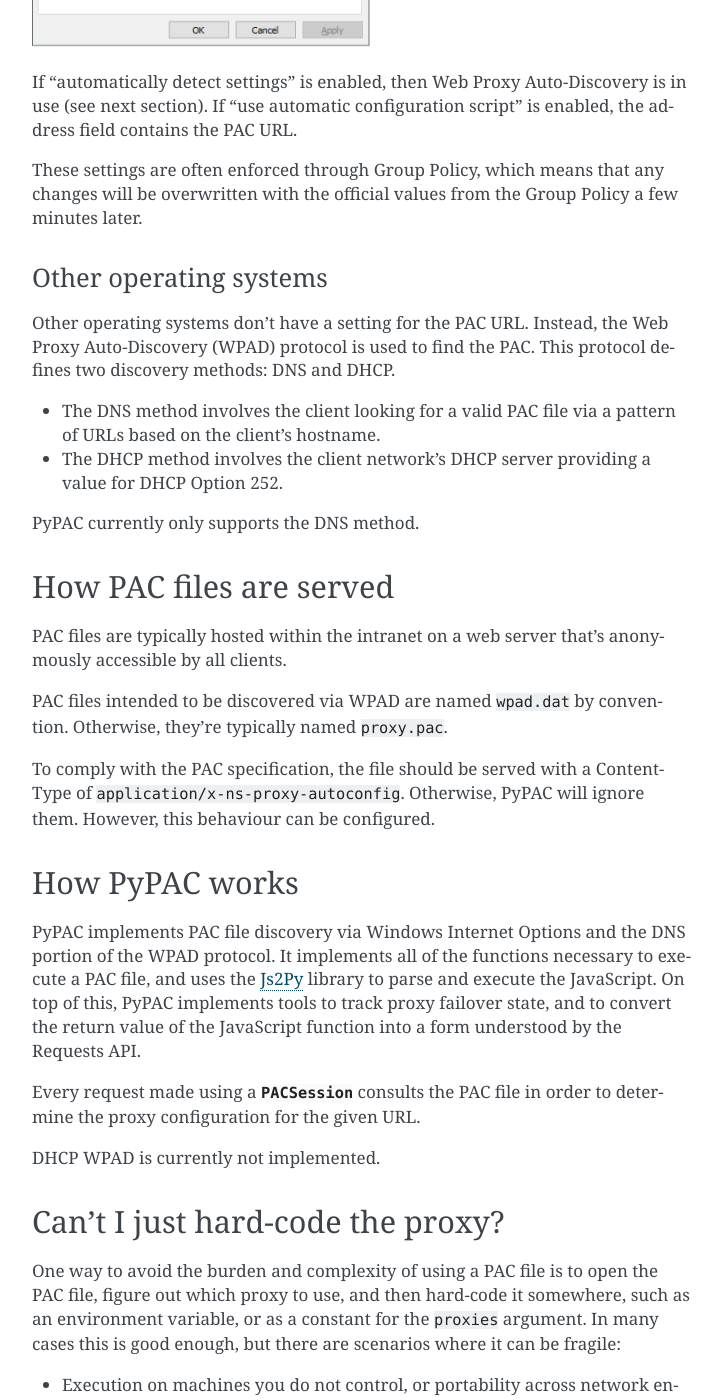
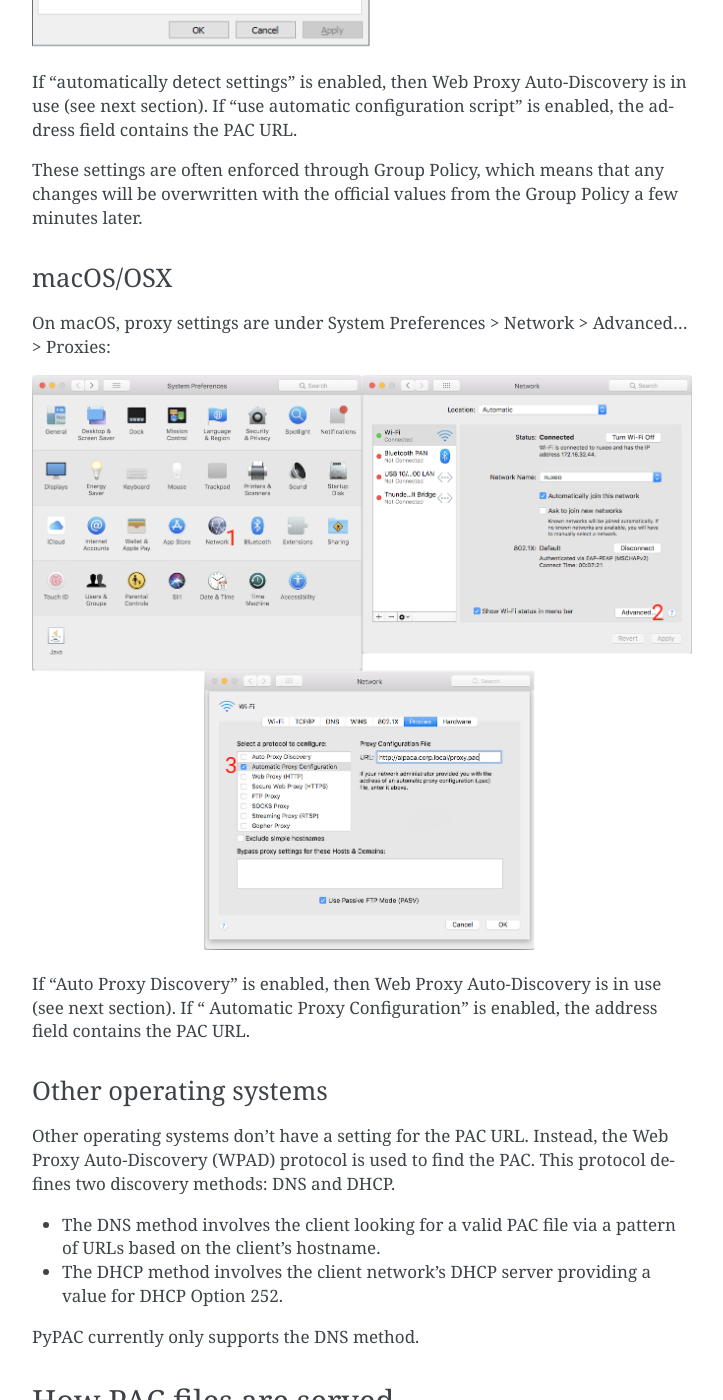
Before and after one commit to carsonyl/pypac, a Sphinx documentation site: the page built from docs/about_pac.rst, in a window 1280 px wide and 1400 px high, scrolled down 1617 px. Shown: the whole window, without its empty margins (388-1111 px from the left). Built offline with Sphinx 7.4.7, drawn with Linux system fonts in a browser that asks for light colours.

Commit message:
Update doc, kwarg warning

```diff
--- a/README.rst
+++ b/README.rst
@@ -34,6 +34,7 @@
 
 PyPAC can find PAC files according to the DNS portion of the `Web Proxy Auto-Discovery (WPAD)`_ protocol.
 On Windows, PyPAC can also obtain the PAC file URL from the Internet Options dialog, via the registry.
+On macOS, PyPAC can obtain the PAC file URL from System Preferences.
 
 .. _Web Proxy Auto-Discovery (WPAD): https://en.wikipedia.org/wiki/Web_Proxy_Autodiscovery_Protocol
 
@@ -58,7 +59,7 @@
 --------
 
 * The same Requests API that you already know and love
-* Honour PAC setting from Windows Internet Options
+* Honour PAC setting from Windows Internet Options and macOS System Preferences
 * Follow DNS Web Proxy Auto-Discovery protocol
 * Proxy authentication pass-through
 * Proxy failover and load balancing
--- a/docs/about_pac.rst
+++ b/docs/about_pac.rst
@@ -59,6 +59,16 @@
 
 These settings are often enforced through Group Policy,
 which means that any changes will be overwritten with the official values from the Group Policy a few minutes later.
+
+macOS/OSX
+^^^^^^^^^
+
+On macOS, proxy settings are under System Preferences > Network > Advanced... > Proxies:
+
+.. image:: _static/internet-options-macos.png
+
+If "Auto Proxy Discovery" is enabled, then Web Proxy Auto-Discovery is in use (see next section).
+If " Automatic Proxy Configuration" is enabled, the address field contains the PAC URL.
 
 
 Other operating systems
```
Also changed, not shown: docs/api.rst (+5 -3 lines), docs/_static/internet-options-macos.png (added), 2 other files.
